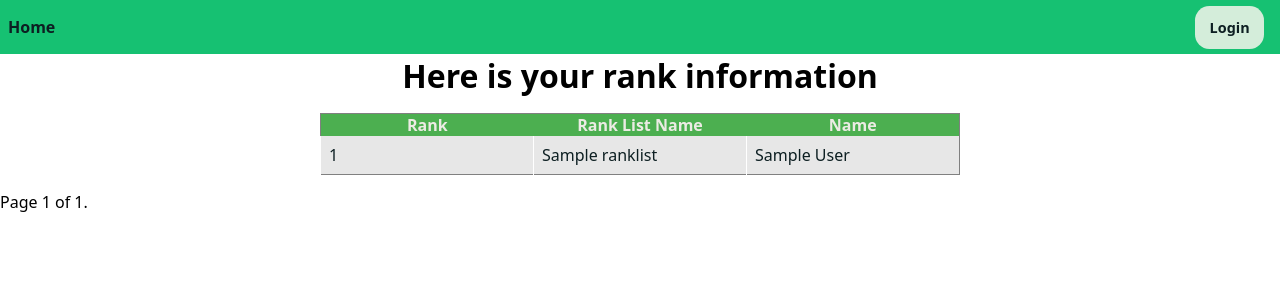
After one commit to ananthvk/student-admission-counselling, a Django app: page /counselling/ranklist/ in a window 1280 px wide. The commit adds this page. Shown: the top 300 px of the page. Run offline with Django 5.2, Linux system fonts and the light colour scheme; tables that the repository leaves empty hold one stand-in row (values such as "Sample post").

Commit message:
Implemented display of ranklist

```diff
--- a/scm_site/counselling/models.py
+++ b/scm_site/counselling/models.py
@@ -3,6 +3,7 @@ from django.contrib.auth.models import User
 from django.utils import timezone
 from django.template.defaultfilters import slugify
 
+User._meta.get_field('email')._unique = True
 
 class Course(models.Model):
     code = models.TextField()
--- a/scm_site/counselling/templates/counselling/choice_entry.html
+++ b/scm_site/counselling/templates/counselling/choice_entry.html
@@ -91,7 +91,7 @@
             {
                 "college_id": {{ choice.program.college.id }},
                 "course_id": {{ choice.program.course.id }},
-                "college_name": "{{ choice.program.college.name }}",
+                "college_name": "{{ choice.program.college.code }} {{ choice.program.college.name }}",
                 "course_name": "{{ choice.program.course.name }}",
                 "course_code": "{{ choice.program.course.code }}",
                 "college_code": "{{ choice.program.college.code }}"
--- a/scm_site/counselling/templates/counselling/index.html
+++ b/scm_site/counselling/templates/counselling/index.html
@@ -9,9 +9,15 @@
   <div>
     <a href="{% url 'counselling:college_list' %}">List of participating colleges</a>
   </div>
+  <div>
+    <a href="{% url 'counselling:ranklist_view' %}">Ranklist of all students</a>
+  </div>
   {% if request.user.is_authenticated %}
   <div>
     <a href="{% url 'counselling:choice_entry' %}">Click here for option entry</a>
   </div>
+  <div>
+    <a href="{% url 'counselling:view_ranks' %}">Click here to view your rank</a>
+  </div>
   {% endif %}
 {% endblock %}
--- /dev/null
+++ b/scm_site/counselling/templates/counselling/rank_list.html
@@ -0,0 +1,44 @@
+{% extends 'counselling/base.html' %}
+{% block title %}
+  <title>Rank list 2024</title>
+{% endblock %}
+{% block content %}
+  {% if rank_list %}
+    <h1 class="data-td-centered">Here is your rank information</h1>
+    <div class="flex-container">
+      <table class="data-table" style="width: 50%;">
+        <tr class="data-header">
+          <th class="data-header data-td-centered">Rank</th>
+          <th class="data-header data-td-centered">Rank List Name</th>
+          <th class="data-header data-td-centered">Name</th>
+        </tr>
+        {% for rank in rank_list %}
+          <tr class="data-tr">
+            <td class="data-td">{{ rank.rank }}</td>
+            <td class="data-td">{{ rank.ranklist.short_name }}</td>
+            <td class="data-td">{{ rank.student.user.get_full_name }}</td>
+          </tr>
+        {% endfor %}
+      </table>
+    </div>
+
+    <div class="pagination">
+      <span class="step-links">
+        {% if page_obj.has_previous %}
+          <a href="?page=1">&laquo; first</a>
+          <a href="?page={{ page_obj.previous_page_number }}">previous</a>
+        {% endif %}
+
+        <span class="current">Page {{ page_obj.number }} of {{ page_obj.paginator.num_pages }}.</span>
+
+        {% if page_obj.has_next %}
+          <a href="?page={{ page_obj.next_page_number }}">next</a>
+          <a href="?page={{ page_obj.paginator.num_pages }}">last &raquo;</a>
+        {% endif %}
+      </span>
+    </div>
+
+  {% else %}
+    <h2>Sorry, you are not part of any rank list</h2>
+  {% endif %}
+{% endblock %}
--- a/scm_site/counselling/urls.py
+++ b/scm_site/counselling/urls.py
@@ -9,6 +9,8 @@ urlpatterns = [
     path("college/list/", views.CollegeListView.as_view(), name="college_list"),
     path("course/list/", views.CourseListView.as_view(), name="course_list"),
     path("choiceentry/", views.option_entry_view, name="choice_entry"),
+    path("rank/", views.view_ranks, name="view_ranks"),
+    path("ranklist/", views.RankListView.as_view(), name="ranklist_view"),
     path("api/choiceentry", views.option_entry_post, name="choice_entry_post"),
     path("api/college/<int:college_id>/programs", views.get_programs_offered_by_college, name="get_programs_offered_by_college"),
 ]
--- a/scm_site/counselling/views.py
+++ b/scm_site/counselling/views.py
@@ -2,7 +2,7 @@ from django.http import HttpResponse, HttpRequest, JsonResponse
 from django.views.generic.list import ListView
 from django.views.generic.detail import DetailView
 from django.shortcuts import render, get_object_or_404
-from .models import College, Course, Program, Student, ChoiceEntry
+from .models import College, Course, Program, Student, ChoiceEntry, RankList, RankListEntry
 from django.contrib.auth.decorators import login_required
 from django.views.decorators.http import require_http_methods
 from django.views.decorators.csrf import ensure_csrf_cookie
@@ -51,13 +51,22 @@ def option_entry_post(request: HttpRequest):
     payload = json.loads(request.body)
     student = Student.objects.get(user=request.user)
     with transaction.atomic():
+
+        # TODO: Delete all choices of the students before adding them again,
+        # This is wasteful and inefficient, Implement deletion of only those ids which are not in the list
+        ChoiceEntry.objects.filter(student=student).delete()
+
         for priority_number, college_id, course_id in payload:
             program = Program.objects.get(college_id=college_id, course_id=course_id)
-            choice_entry = ChoiceEntry(student=student, program=program, priority=priority_number)
-            choice_entry.save()
+
+            #choice_entry, created = ChoiceEntry.objects.update_or_create(
+            #    student=student, program=program,
+            #    defaults={'priority': priority_number},
+            #)
+            ChoiceEntry(student=student, program=program, priority=priority_number).save()
+
 
     return JsonResponse({"status": "ok"})
-
 
 @require_http_methods(["GET"])
 def get_programs_offered_by_college(request: HttpRequest, college_id):
@@ -70,3 +79,16 @@ def get_programs_offered_by_college(request: HttpRequest, college_id):
             ]
         }
     )
+
+@require_http_methods(["GET"])
+@login_required
+def view_ranks(request: HttpRequest):
+    ranklist_entries = RankListEntry.objects.filter(student=request.user.student)
+    return render(request, "counselling/view_ranks.html", context={"ranklist_entries": ranklist_entries})
+
+class RankListView(ListView):
+    model = RankListEntry
+    template_name = 'counselling/rank_list.html'
+    paginate_by = 100
+    queryset = RankListEntry.objects.all().order_by("rank")
+    context_object_name = 'rank_list'
--- a/scm_site/scm_site/urls.py
+++ b/scm_site/scm_site/urls.py
@@ -17,6 +17,8 @@ Including another URLconf
 from django.contrib import admin
 from django.urls import path, include
 from django.contrib.auth import views as auth_views
+from debug_toolbar.toolbar import debug_toolbar_urls
+from django.conf import settings
 
 urlpatterns = [
     path('admin/', admin.site.urls),
@@ -25,3 +27,8 @@ urlpatterns = [
     path('accounts/', include("django.contrib.auth.urls")),
     path("__reload__/", include("django_browser_reload.urls")),
 ]
+
+if not settings.TESTING:
+    urlpatterns = [
+        *urlpatterns,
+    ] + debug_toolbar_urls()
--- a/scm_site/templates/base_generic.html
+++ b/scm_site/templates/base_generic.html
@@ -24,6 +24,7 @@
             </div>
             <div class="container">
                 {% if request.user.is_authenticated %}
+                    {{ request.user.username }}
                     <form method="post" action="{% url 'logout' %}" style="display:inline;">
                         {% csrf_token %}
                         <button type="submit" class="primary-btn">Logout</button>
```
Also changed, not shown: scm_site/counselling/management/commands/generate_users.py (added, +74 -0 lines), scm_site/counselling/templates/counselling/view_ranks.html (added, +60 -0 lines), scm_site/scm_site/settings.py (+25 -0 lines), 1 other file.
